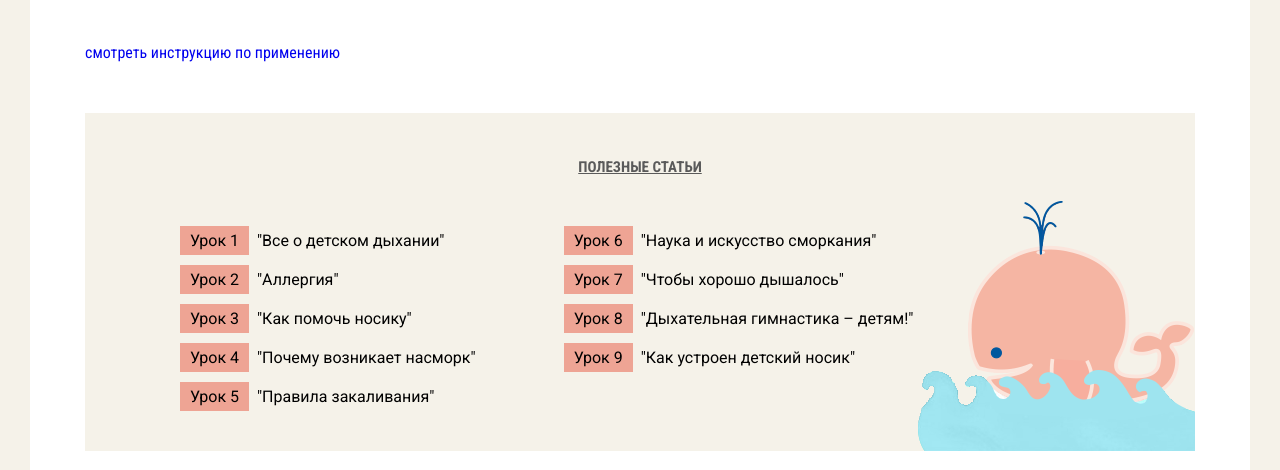
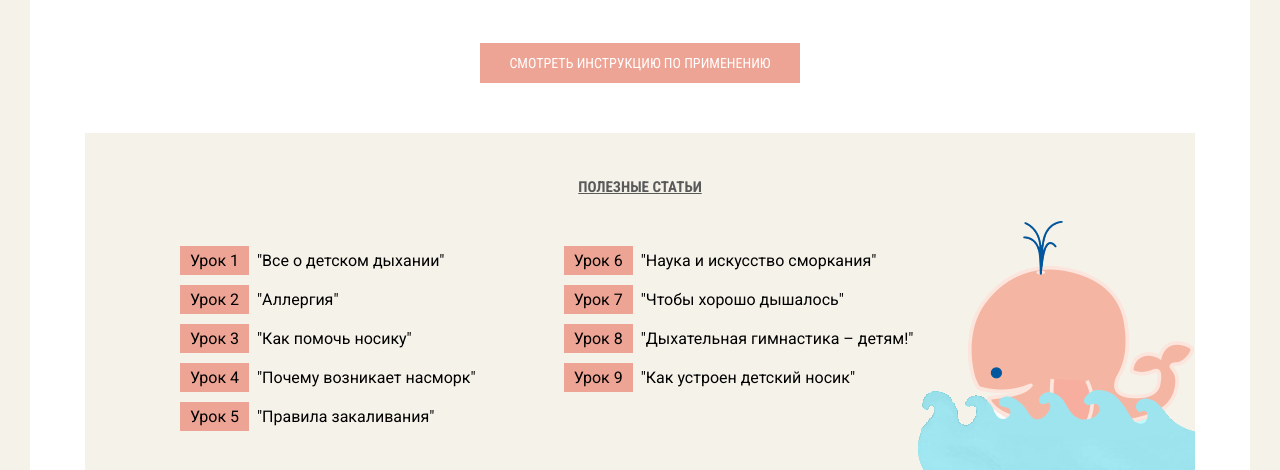
Before and after one commit to otrivin-babyblog/otrivin, a PHP site: page /otrivin_baby/no_more_cold.php in a window 1280 px wide. Shown: the part 2878-3348 px from the top of the page. Run offline with PHP 8.4, Linux system fonts and the light colour scheme; some libraries are stand-ins or nearby versions; some web fonts are replaced.

Commit message:
Update styles.css

```diff
--- a/css/styles.css
+++ b/css/styles.css
@@ -1213,6 +1213,18 @@ img {
   overflow: hidden;
   padding: 52px 0 48px; }
 
+.otrivin-instructions {
+    width: 320px!important;
+    margin: 0 auto;
+    display: block;
+    /* width: 172px; */
+    background-color: #eea494;
+    color: #fff;
+    text-transform: uppercase;
+    font: 14px/40px "Roboto Condensed", sans-serif;
+    text-align: center;
+    cursor: pointer;
+}
 .other-games-item {
   float: left;
   width: 45%;
```
